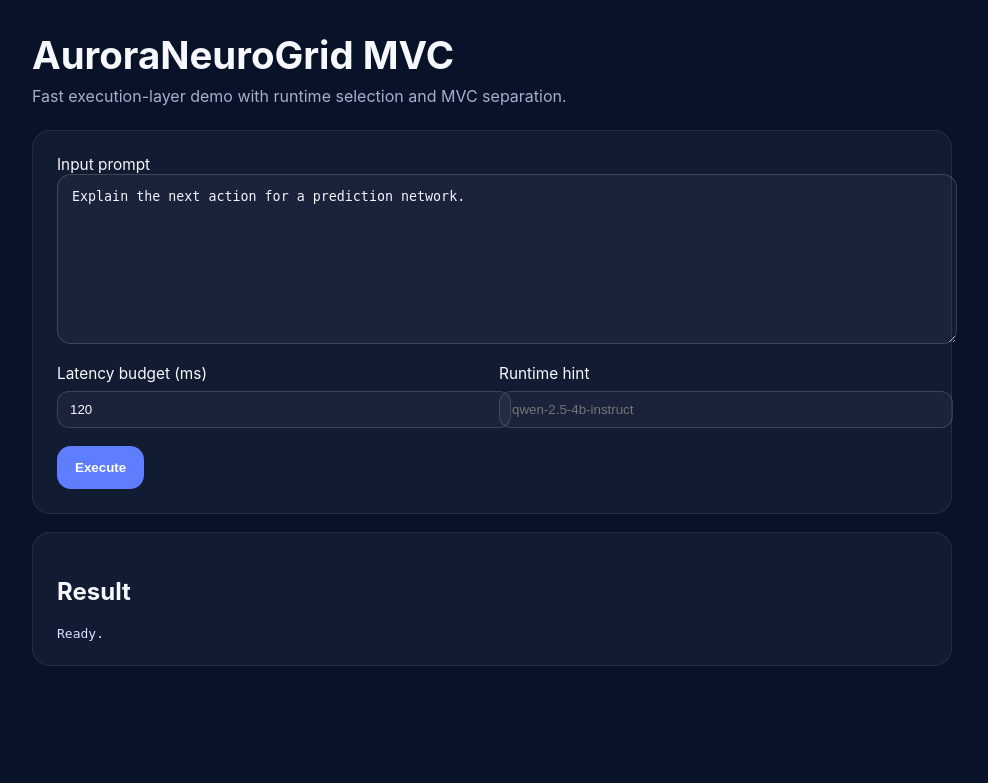
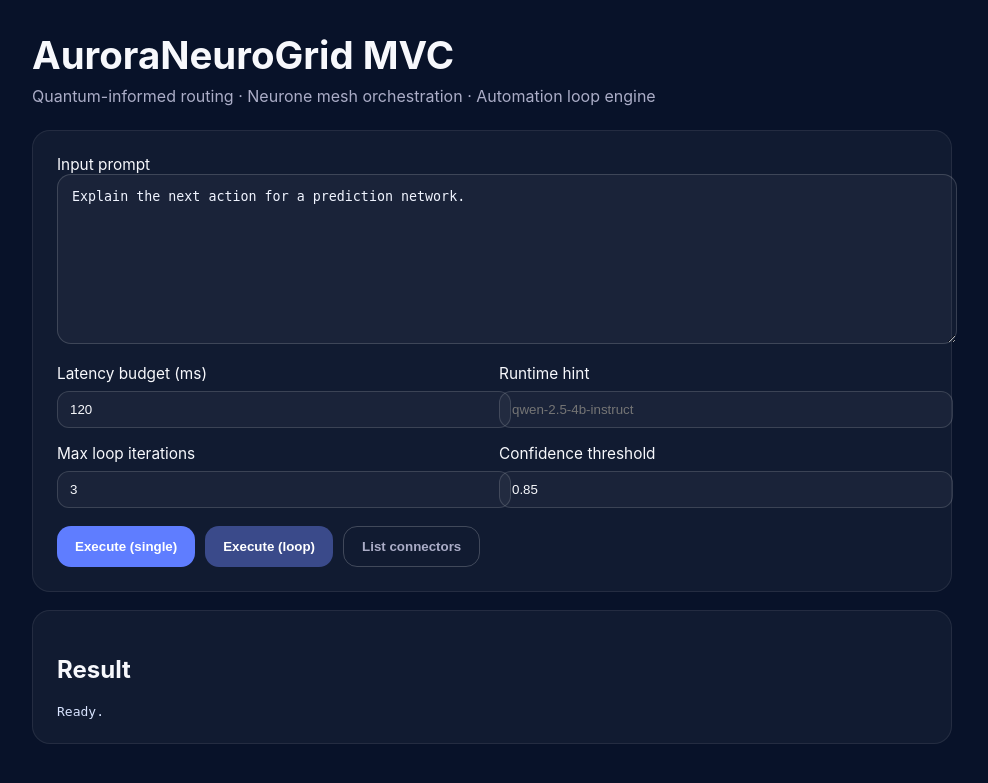
Before and after one commit to mrlexcoder/Last-Prepration-fang, a FastAPI app: page / in a window 1280 px wide. Shown: the top 783 px of the page, without its empty margins (148-1136 px from the left). Run offline with FastAPI, Linux system fonts and the light colour scheme.

Commit message:
ANG_MVC: add health, connectors, automation loop endpoints + updated UI

```diff
--- a/Searches/ANG_MVC/app.py
+++ b/Searches/ANG_MVC/app.py
@@ -5,6 +5,8 @@
 from fastapi.templating import Jinja2Templates
 
 from controllers.infer_controller import infer_router
+from controllers.health_controller import health_router
+from controllers.loop_controller import loop_router
 
 app = FastAPI(title="AuroraNeuroGrid MVC")
 
@@ -18,3 +20,5 @@
     return templates.TemplateResponse("index.html", {"request": request})
 
 app.include_router(infer_router, prefix="/api")
+app.include_router(health_router, prefix="/api")
+app.include_router(loop_router, prefix="/api")
--- a/Searches/ANG_MVC/static/main.js
+++ b/Searches/ANG_MVC/static/main.js
@@ -1,28 +1,60 @@
 const invokeBtn = document.getElementById('invokeBtn');
+const loopBtn = document.getElementById('loopBtn');
+const connectorsBtn = document.getElementById('connectorsBtn');
 const resultOutput = document.getElementById('resultOutput');
 
+function getInputs() {
+  return {
+    input: document.getElementById('inputText').value.trim(),
+    latency_budget_ms: Number(document.getElementById('latencyBudget').value),
+    runtime_hint: document.getElementById('runtimeHint').value.trim() || null,
+    max_iterations: Number(document.getElementById('maxIterations').value),
+    confidence_threshold: Number(document.getElementById('confidenceThreshold').value),
+  };
+}
+
+async function callApi(url, body) {
+  const response = await fetch(url, {
+    method: 'POST',
+    headers: { 'Content-Type': 'application/json' },
+    body: JSON.stringify(body),
+  });
+  if (!response.ok) {
+    const err = await response.json();
+    throw new Error(err.detail || 'Request failed');
+  }
+  return response.json();
+}
+
 invokeBtn.addEventListener('click', async () => {
-  const input = document.getElementById('inputText').value.trim();
-  const latencyBudget = Number(document.getElementById('latencyBudget').value);
-  const runtimeHint = document.getElementById('runtimeHint').value.trim() || null;
+  const { input, latency_budget_ms, runtime_hint } = getInputs();
+  resultOutput.textContent = 'Executing...';
+  try {
+    const data = await callApi('/api/infer', { input, latency_budget_ms, runtime_hint });
+    resultOutput.textContent = JSON.stringify(data, null, 2);
+  } catch (e) {
+    resultOutput.textContent = `Error: ${e.message}`;
+  }
+});
 
-  resultOutput.textContent = 'Executing...';
+loopBtn.addEventListener('click', async () => {
+  const { input, runtime_hint, max_iterations, confidence_threshold } = getInputs();
+  resultOutput.textContent = 'Running automation loop...';
+  try {
+    const data = await callApi('/api/loop', { input, runtime_hint, max_iterations, confidence_threshold });
+    resultOutput.textContent = JSON.stringify(data, null, 2);
+  } catch (e) {
+    resultOutput.textContent = `Error: ${e.message}`;
+  }
+});
 
+connectorsBtn.addEventListener('click', async () => {
+  resultOutput.textContent = 'Loading connectors...';
   try {
-    const response = await fetch('/api/infer', {
-      method: 'POST',
-      headers: { 'Content-Type': 'application/json' },
-      body: JSON.stringify({ input, latency_budget_ms: latencyBudget, runtime_hint: runtimeHint }),
-    });
-
-    if (!response.ok) {
-      const body = await response.json();
-      throw new Error(body.detail || 'Execution failed');
-    }
-
+    const response = await fetch('/api/connectors');
     const data = await response.json();
     resultOutput.textContent = JSON.stringify(data, null, 2);
-  } catch (error) {
-    resultOutput.textContent = `Error: ${error.message}`;
+  } catch (e) {
+    resultOutput.textContent = `Error: ${e.message}`;
   }
 });
--- a/Searches/ANG_MVC/static/styles.css
+++ b/Searches/ANG_MVC/static/styles.css
@@ -54,17 +54,32 @@
   color: #f7f8fc;
   padding: 10px 12px;
 }
+.btn-row {
+  display: flex;
+  gap: 10px;
+  margin-top: 18px;
+  flex-wrap: wrap;
+}
 button {
-  margin-top: 18px;
   background: #5f7dff;
   border: none;
   border-radius: 14px;
   color: white;
-  padding: 14px 18px;
+  padding: 12px 18px;
   cursor: pointer;
   font-weight: 600;
 }
 button:hover { background: #8aa4ff; }
+button.secondary {
+  background: #3a4a8a;
+}
+button.secondary:hover { background: #5060b0; }
+button.ghost {
+  background: transparent;
+  border: 1px solid rgba(255,255,255,0.2);
+  color: #abadc7;
+}
+button.ghost:hover { background: rgba(255,255,255,0.06); color: #f7f8fc; }
 pre {
   margin: 0;
   white-space: pre-wrap;
--- a/Searches/ANG_MVC/templates/index.html
+++ b/Searches/ANG_MVC/templates/index.html
@@ -10,7 +10,7 @@
   <main class="container">
     <header>
       <h1>AuroraNeuroGrid MVC</h1>
-      <p>Fast execution-layer demo with runtime selection and MVC separation.</p>
+      <p>Quantum-informed routing · Neurone mesh orchestration · Automation loop engine</p>
     </header>
 
     <section class="panel">
@@ -26,7 +26,21 @@
           <input id="runtimeHint" type="text" placeholder="qwen-2.5-4b-instruct" />
         </label>
       </div>
-      <button id="invokeBtn">Execute</button>
+      <div class="row">
+        <label>
+          Max loop iterations
+          <input id="maxIterations" type="number" value="3" min="1" max="10" />
+        </label>
+        <label>
+          Confidence threshold
+          <input id="confidenceThreshold" type="number" value="0.85" min="0" max="1" step="0.05" />
+        </label>
+      </div>
+      <div class="btn-row">
+        <button id="invokeBtn">Execute (single)</button>
+        <button id="loopBtn" class="secondary">Execute (loop)</button>
+        <button id="connectorsBtn" class="ghost">List connectors</button>
+      </div>
     </section>
 
     <section class="panel" id="outputPanel">
```
Also changed, not shown: Searches/ANG_MVC/controllers/health_controller.py (added, +31 -0 lines), Searches/ANG_MVC/controllers/loop_controller.py (added, +13 -0 lines), Searches/ANG_MVC/models/loop_models.py (added, +8 -0 lines), Searches/ANG_MVC/services/loop_service.py (added, +41 -0 lines).
